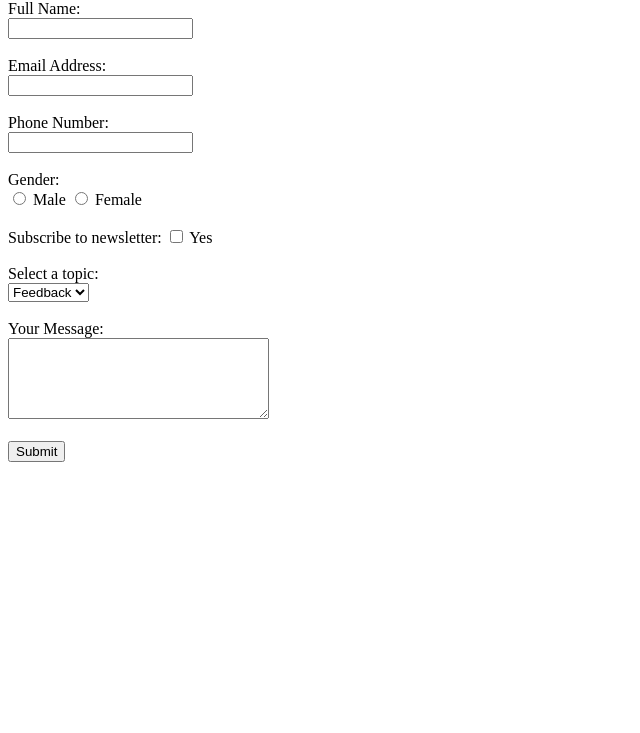
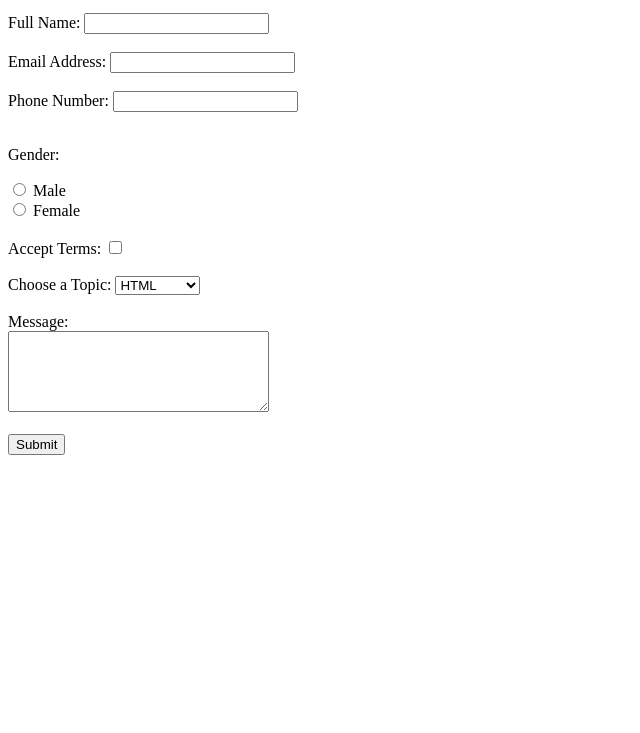
Before and after one commit to Onyii4/html-intro, a plain HTML site: page contact.html in a window 1280 px wide. Shown: the part 67-800 px from the top of the page, without its empty margins (0-640 px from the left). Drawn offline with Linux system fonts and the light colour scheme.

Commit message:
Added contact form page

```diff
--- a/contact.html
+++ b/contact.html
@@ -5,36 +5,31 @@
   <title>Contact Form</title>
 </head>
 <body>
-  <h2>Contact Us</h2>
-  <form action="#" method="post">
-    <label for="fullname">Full Name:</label><br>
-    <input type="text" id="fullname" name="fullname" required><br><br>
+  <h1>Contact Us</h1>
+  <form>
+    <label>Full Name: <input type="text" name="fullname"></label><br><br>
+    <label>Email Address: <input type="email" name="email"></label><br><br>
+    <label>Phone Number: <input type="tel" name="phone"></label><br><br>
 
-    <label for="email">Email Address:</label><br>
-    <input type="email" id="email" name="email" required><br><br>
+    <p>Gender:</p>
+    <input type="radio" name="gender" value="male"> Male<br>
+    <input type="radio" name="gender" value="female"> Female<br><br>
 
-    <label for="phone">Phone Number:</label><br>
-    <input type="tel" id="phone" name="phone" required><br><br>
+    <label>
+      Accept Terms:
+      <input type="checkbox" name="terms">
+    </label><br><br>
 
-    <label>Gender:</label><br>
-    <input type="radio" id="male" name="gender" value="Male">
-    <label for="male">Male</label>
-    <input type="radio" id="female" name="gender" value="Female">
-    <label for="female">Female</label><br><br>
+    <label>Choose a Topic:
+      <select>
+        <option value="html">HTML</option>
+        <option value="css">CSS</option>
+        <option value="js">JavaScript</option>
+      </select>
+    </label><br><br>
 
-    <label>Subscribe to newsletter:</label>
-    <input type="checkbox" id="subscribe" name="subscribe" value="Yes">
-    <label for="subscribe">Yes</label><br><br>
-
-    <label for="topic">Select a topic:</label><br>
-    <select id="topic" name="topic">
-      <option value="feedback">Feedback</option>
-      <option value="support">Support</option>
-      <option value="other">Other</option>
-    </select><br><br>
-
-    <label for="message">Your Message:</label><br>
-    <textarea id="message" name="message" rows="5" cols="30" required></textarea><br><br>
+    <label>Message:</label><br>
+    <textarea name="message" rows="5" cols="30"></textarea><br><br>
 
     <button type="submit">Submit</button>
   </form>
```
